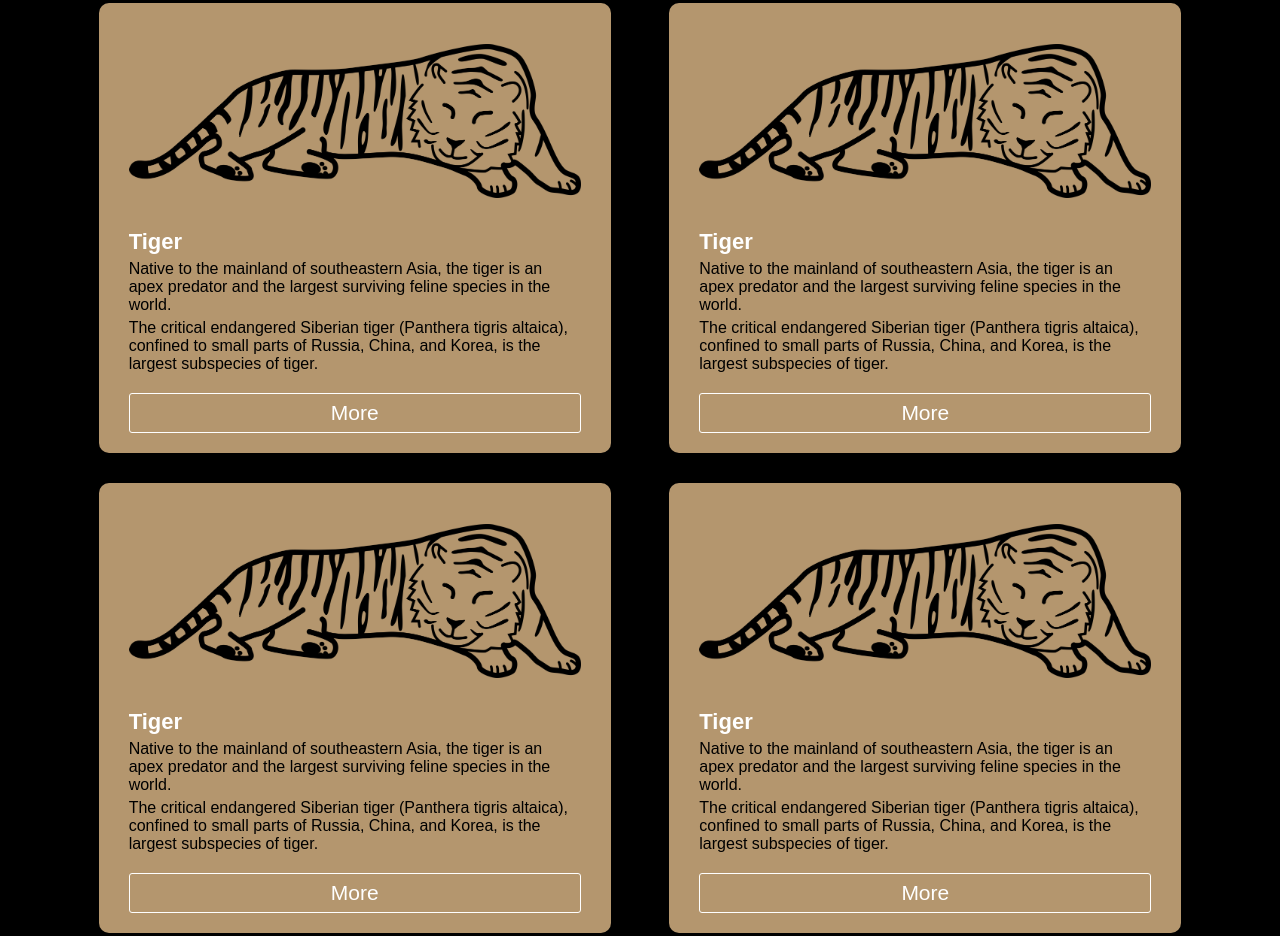
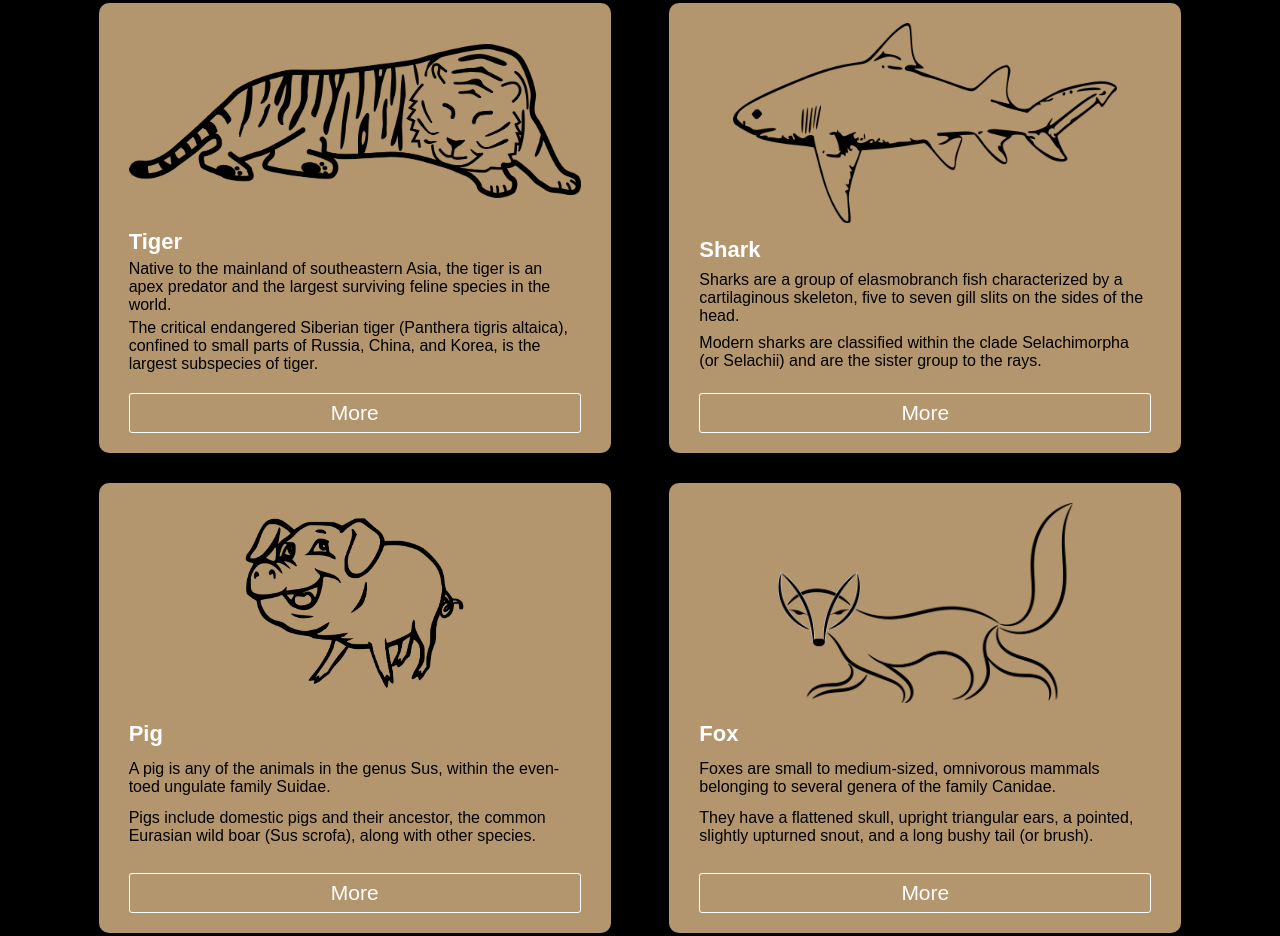
Before and after one commit to Selianaaa/personal-blog-website, a plain HTML site: page index.html in a window 1280 px wide. Shown: the part 180-1116 px from the top of the page. Drawn offline with Linux system fonts and the light colour scheme.

Commit message:
feat: card's content was changed

```diff
--- a/index.html
+++ b/index.html
@@ -24,30 +24,30 @@
       <div class="cards-wrapper">
         <div class="card">
           <div class="card-image tiger-image"></div>
-          <h2 class="card-title tiger-image">Tiger</h2>
+          <h2 class="card-title">Tiger</h2>
           <p class="card-text">Native to the mainland of southeastern Asia, the tiger is an apex predator and the largest surviving feline species in the world.</p>
           <p class="card-text">The critical endangered Siberian tiger (Panthera tigris altaica), confined to small parts of Russia, China, and Korea, is the largest subspecies of tiger.</p>
           <a class="card-link" href="./pages/post.html">More</a>
         </div>
         <div class="card">
-          <div class="card-image tiger-image"></div>
-          <h2 class="card-title tiger-image">Tiger</h2>
-          <p class="card-text">Native to the mainland of southeastern Asia, the tiger is an apex predator and the largest surviving feline species in the world.</p>
-          <p class="card-text">The critical endangered Siberian tiger (Panthera tigris altaica), confined to small parts of Russia, China, and Korea, is the largest subspecies of tiger.</p>
+          <div class="card-image mouse-image"></div>
+          <h2 class="card-title">Shark</h2>
+          <p class="card-text">Sharks are a group of elasmobranch fish characterized by a cartilaginous skeleton, five to seven gill slits on the sides of the head.</p>
+          <p class="card-text">Modern sharks are classified within the clade Selachimorpha (or Selachii) and are the sister group to the rays.</p>
           <a class="card-link" href="./pages/post.html">More</a>
         </div>
          <div class="card">
-          <div class="card-image tiger-image"></div>
-          <h2 class="card-title tiger-image">Tiger</h2>
-          <p class="card-text">Native to the mainland of southeastern Asia, the tiger is an apex predator and the largest surviving feline species in the world.</p>
-          <p class="card-text">The critical endangered Siberian tiger (Panthera tigris altaica), confined to small parts of Russia, China, and Korea, is the largest subspecies of tiger.</p>
+          <div class="card-image pig-image"></div>
+          <h2 class="card-title">Pig</h2>
+          <p class="card-text">A pig is any of the animals in the genus Sus, within the even-toed ungulate family Suidae.</p>
+          <p class="card-text">Pigs include domestic pigs and their ancestor, the common Eurasian wild boar (Sus scrofa), along with other species.</p>
           <a class="card-link" href="./pages/post.html">More</a>
         </div>
         <div class="card">
-          <div class="card-image tiger-image"></div>
-          <h2 class="card-title tiger-image">Tiger</h2>
-          <p class="card-text">Native to the mainland of southeastern Asia, the tiger is an apex predator and the largest surviving feline species in the world.</p>
-          <p class="card-text">The critical endangered Siberian tiger (Panthera tigris altaica), confined to small parts of Russia, China, and Korea, is the largest subspecies of tiger.</p>
+          <div class="card-image fox-image"></div>
+          <h2 class="card-title">Fox</h2>
+          <p class="card-text">Foxes are small to medium-sized, omnivorous mammals belonging to several genera of the family Canidae.</p>
+          <p class="card-text">They have a flattened skull, upright triangular ears, a pointed, slightly upturned snout, and a long bushy tail (or brush).</p>
           <a class="card-link" href="./pages/post.html">More</a>
         </div>
       </div>
--- a/styles/article.css
+++ b/styles/article.css
@@ -24,7 +24,7 @@
 }
 
 .tiger-image {
-  background-image: url('../images/tiger.png');
+  background-image: url('../images//animals/tiger.png');
 }
 
 .article-title {
--- a/styles/article_card.css
+++ b/styles/article_card.css
@@ -24,7 +24,20 @@
 }
 
 .tiger-image {
-  background-image: url('../images/tiger.png');
+  background-image: url('../images/animals/tiger.png');
+}
+
+.mouse-image {
+  background-image: url('../images/animals/shark.png');
+}
+
+.pig-image {
+  background-image: url('../images/animals/pig.png');
+}
+
+.fox-image {
+  background-image: url('../images/animals/fox.png');
+  /* background-image: url('../images/tiger.png'); */
 }
 
 .card-title {
```
Also changed, not shown: images/animals/fox.png (added), images/animals/pig.png (added), images/animals/shark.png (added), images/animals/tiger.png (renamed from images/tiger.png).
